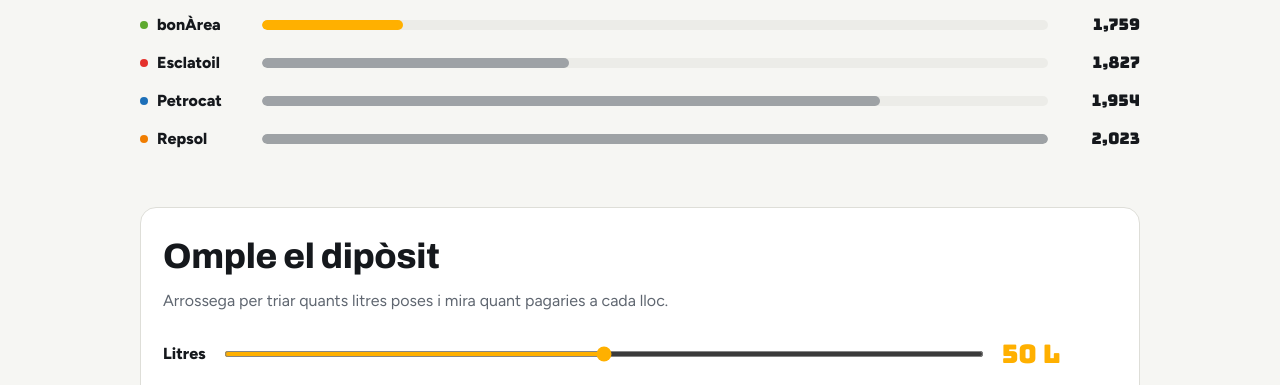
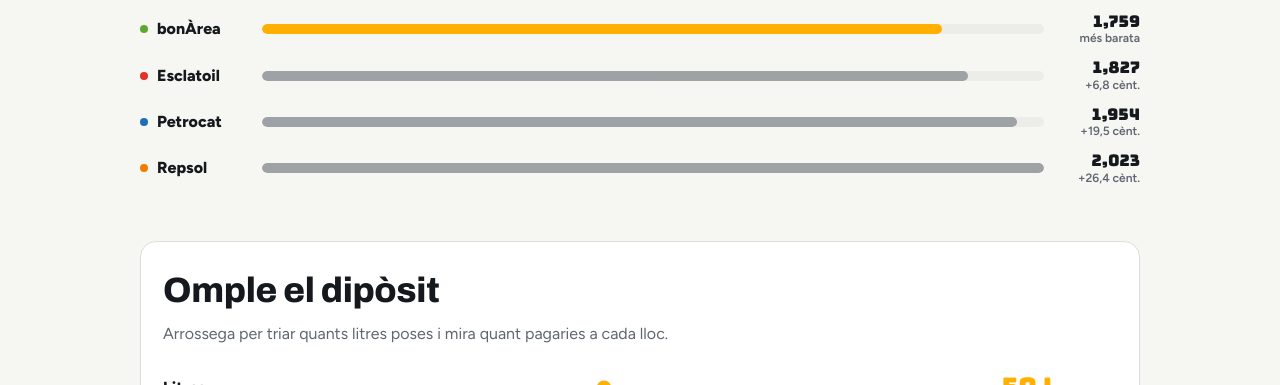
Before and after one commit to MartiFarranC/gulusinaCAT, a plain HTML site: page index.html in a window 1280 px wide. Shown: the part 784-1169 px from the top of the page. Drawn offline with Linux system fonts and the light colour scheme; no server answers.

Commit message:
Les barres de preu comencen de zero
Abans la més barata sempre ocupava el 18% i la més cara el 100%, i una
diferència del 13% semblava el doble. Ara cada barra és proporcional al
preu real i la diferència en cèntims es mostra en text al costat.

```diff
--- a/index.html
+++ b/index.html
@@ -93,7 +93,7 @@
 section{margin:56px 0}
 h2{font-family:var(--head);font-weight:800;font-stretch:108%;letter-spacing:-.01em;font-size:clamp(1.5rem,3.6vw,2.2rem);margin:0 0 6px}
 .lead{color:var(--muted);margin:0 0 22px;max-width:44em}
-.tank-row{display:grid;grid-template-columns:110px 1fr 80px;gap:12px;align-items:center;margin-bottom:14px}
+.tank-row{display:grid;grid-template-columns:110px 1fr 84px;gap:12px;align-items:center;margin-bottom:14px}
 .tank-row b{font-weight:800;white-space:nowrap}
 .tank{position:relative;height:10px;background:var(--bg2);border-radius:999px;overflow:hidden}
 .fluid{position:absolute;inset:0 auto 0 0;width:0;border-radius:999px;background:var(--muted);opacity:.55;transition:width 1.4s var(--ease);overflow:hidden}
@@ -101,7 +101,8 @@
 .fluid.shine::after{animation:shine 1.3s var(--ease) .3s}
 @keyframes shine{to{transform:translateX(100%)}}
 .tank-row.best .fluid{background:var(--led);opacity:1}
-.tank-row .val{font-family:"Bungee",sans-serif;text-align:right}
+.tank-row .val{font-family:"Bungee",sans-serif;text-align:right;line-height:1.15}
+.tank-row .val small{display:block;white-space:nowrap;font:600 .75rem "Figtree",sans-serif;color:var(--muted)}
 
 /* HISTÒRIC */
 .chart{position:relative;background:#0b0b0b;border-radius:12px;padding:10px 6px 4px;box-shadow:inset 0 0 0 1px #222}
@@ -149,7 +150,7 @@
 footer{color:var(--muted);font-size:.85rem;padding:20px 0 40px;border-top:1px solid var(--line)}
 footer a{color:var(--ink)}
 
-@media (max-width:560px){ .tank-row{grid-template-columns:104px 1fr 52px;gap:10px} .digits{font-size:2rem} }
+@media (max-width:560px){ .tank-row{grid-template-columns:96px 1fr 64px;gap:10px} .digits{font-size:2rem} }
 @media (prefers-reduced-motion: reduce){
   *,*::before,*::after{animation:none!important;transition:none!important}
   .totem{opacity:1;transform:none}
@@ -180,7 +181,7 @@
 
   <section>
     <h2>Qui buida més la cartera</h2>
-    <p class="lead">Com més ple el dipòsit, més car és el litre. La barra mostra la diferència respecte a la més barata.</p>
+    <p class="lead">Cada barra és el preu del litre, començant de zero. Al costat, quant més car és que la més barata.</p>
     <div id="tanks"></div>
   </section>
 
@@ -397,9 +398,11 @@
     el.setAttribute("aria-label",`${b.nom}: ${fmt(b[fuel])} euros el litre, posició ${i+1}`);
     el.classList.toggle("best",i===0);
     const k=document.getElementById("k-"+b.id),f=k.querySelector(".fluid");k.classList.toggle("best",i===0);
-    const pct=18+82*((b[fuel]-min)/((max-min)||1));
+    // Barra proporcional al preu real (des de zero), perquè no exageri les diferències
+    const pct=Math.round(b[fuel]/max*1000)/10;
     if(f.style.width!==pct+"%"){f.style.width=pct+"%";if(!reduce){f.classList.remove("shine");void f.offsetWidth;f.classList.add("shine")}}
-    k.querySelector(".val").textContent=fmt(b[fuel]);
+    const v=k.querySelector(".val");v.textContent=fmt(b[fuel]);
+    const sm=document.createElement("small");sm.textContent=i===0?"més barata":`+${((b[fuel]-min)*100).toFixed(1).replace(".",",")} cènt.`;v.appendChild(sm);
   });
   updateTicker(sorted);
   updateBill(sorted);
```
